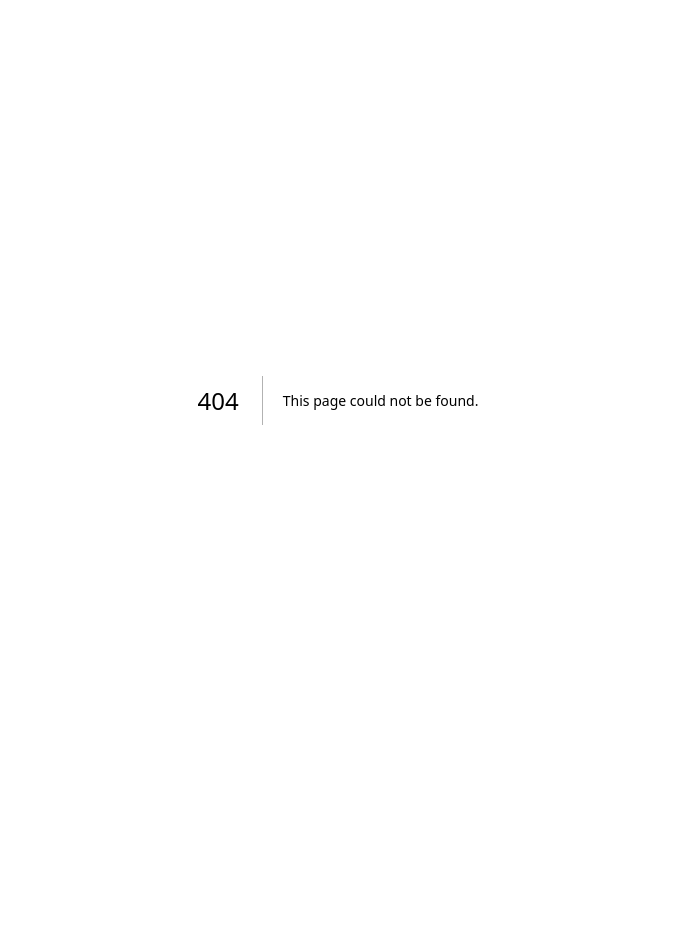
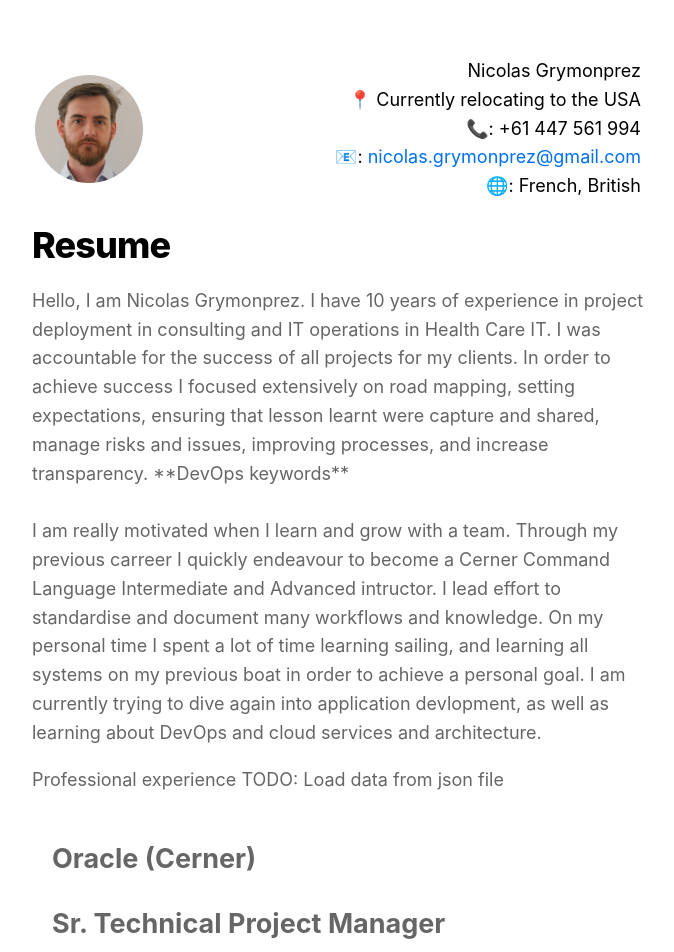
Before and after one commit to Nyc0/nextjs-blog, a Next.js app: page /cv in a window 1280 px wide. Before the commit this address had no page. Shown: the top 952 px of the page, without its empty margins (302-976 px from the left). Before the commit the page ends 800 px from the top, so only its background shows below. Built offline with nearby package versions, Linux system fonts and the light colour scheme.

Commit message:
Add draft resume page and link to my travel blog

```diff
--- a/components/layout.js
+++ b/components/layout.js
@@ -5,9 +5,9 @@ import utilStyles from '../styles/utils.module.css';
 import Link from 'next/link';
 
 const name = 'Nicolas Grymonprez';
-export const siteTitle = 'Next.js Sample Website';
+export const siteTitle = 'Nicolas Grymonprez Next.js website';
 
-export default function Layout({ children, home }) {
+export default function Layout({ children, home, cv }) {
   return (
     <div className={styles.container}>
       <Head>
@@ -25,7 +25,7 @@ export default function Layout({ children, home }) {
         <meta name="og:title" content={siteTitle} />
         <meta name="twitter:card" content="summary_large_image" />
       </Head>
-      <header className={styles.header}>
+      <header className={cv ? styles.headercv : styles.header}>
         {home ? (
           <>
             <Image
@@ -38,6 +38,38 @@ export default function Layout({ children, home }) {
               alt=""
             />
             <h1 className={utilStyles.heading2Xl}>{name}</h1>
+          </>
+        ) : (
+          cv ? (
+            <>
+              <table>
+                <tbody>
+                  <tr>
+                    <td>
+                      <Link href="/">
+                        <Image
+                          priority
+                          src="/images/profile.jpg"
+                          className={utilStyles.borderCircle}
+                          height={108}
+                          width={108}
+                          quality={75}
+                          alt=""
+                        />
+                      </Link>
+                    </td>
+                    <td>
+                      <div className={utilStyles.cvTitle}>
+                        {name}<br/>
+                        📍 Currently relocating to the USA<br/>
+                        📞: +61 447 561 994<br/>
+                        📧: <a href="mailto:nicolas.grymonprez@gmail.com">nicolas.grymonprez@gmail.com</a><br/>
+                        🌐: French, British<br/>
+                      </div>
+                    </td>
+                  </tr>
+                </tbody>
+              </table>
             </>
           ) : (
             <>
@@ -58,7 +90,8 @@ export default function Layout({ children, home }) {
                 </Link>
               </h2>
             </>
-        )}
+          ))
+        }
       </header>
       <main>{children}</main>
       {!home && (
--- a/components/layout.module.css
+++ b/components/layout.module.css
@@ -10,6 +10,11 @@
     align-items: center;
   }
 
+  .headercv {
+    display: flex;
+    flex-direction: column;
+  }
+
   .backToHome {
     margin: 3rem 0 0;
   }
--- /dev/null
+++ b/data/cv/resume.json
@@ -0,0 +1,95 @@
+{
+  "basics": {
+    "name": "Nicolas Grymonprez",
+    "label": "Technical Project Manager",
+    "image": "",
+    "email": "nicolas.grymonprez@gmail.com",
+    "phone": "(+61) 447561994",
+    "url": "https://nicolas.grymonprez.com",
+    "summary": "A summary of Nicolas Grymonprez",
+    "location": {
+      "address": "",
+      "postalCode": "",
+      "city": "",
+      "countryCode": "",
+      "region": ""
+    },
+    "profiles": [{
+      "network": "Twitter",
+      "username": "Nicogrymonprez",
+      "url": "https://twitter.com/nicogrymonprez"
+    },{
+      "network": "LinkedIn",
+      "username": "nicolasgrymonprez",
+      "url": "https://www.linkedin.com/in/nicolasgrymonprez/?locale=en_US"
+    }]
+  },
+  "work": [{
+    "name": "Oracle (Cerner)",
+    "position": "Sr. Technical Project Manager",
+    "url": "http://cerner.com/",
+    "startDate": "2022-05-01",
+    "endDate": "2014-09-16",
+    "summary": "Description…",
+    "highlights": [
+      "..."
+    ]
+  },{
+    "name": "Oracle (Cerner)",
+    "position": "Technical Project Manager",
+    "url": "http://cerner.com/",
+    "startDate": "2020-04-01",
+    "endDate": "2022-05-01",
+    "summary": "Description…",
+    "highlights": [
+      "..."
+    ]
+  }],
+  "education": [{
+    "institution": "Linköping University",
+    "url": "https://liu.se/en",
+    "area": "Software Development",
+    "studyType": "Master",
+    "startDate": "2010-08-01",
+    "endDate": "2011-04-01",
+    "score": "",
+    "courses": [
+      ""
+    ]
+  }],
+  "awards": [{
+    "title": "Award",
+    "date": "2014-11-01",
+    "awarder": "Company",
+    "summary": "There is no spoon."
+  }],
+  "certificates": [{
+    "name": "Certificate",
+    "date": "2021-11-07",
+    "issuer": "Company",
+    "url": "https://certificate.com"
+  }],
+  "skills": [{
+    "name": "Web Development",
+    "level": "Master",
+    "keywords": [
+      "HTML",
+      "CSS",
+      "JavaScript"
+    ]
+  }],
+  "languages": [{
+    "language": "French",
+    "fluency": "Native speaker"
+  }, {
+    "language": "English",
+    "fluency": "Fluent speaker"
+  }],
+  "interests": [{
+    "name": "Wildlife",
+    "keywords": [
+      "Ferrets",
+      "Unicorns"
+    ]
+  }]
+}
--- /dev/null
+++ b/pages/cv.js
@@ -0,0 +1,74 @@
+import Layout from '/components/layout';
+import Head from 'next/head';
+import utilStyles from '../styles/utils.module.css';
+
+// Fetching data from the JSON file
+import fsPromises from 'fs/promises';
+import path from 'path'
+
+export async function getStaticProps() {
+  const filePath = path.join(process.cwd(), '/data/cv/resume.json');
+  const jsonData = await fsPromises.readFile(filePath);
+  const objectData = JSON.parse(jsonData);
+
+  return {
+    props: objectData
+  }
+}
+
+export default function Cv(props) {
+    const jobs = props.work;
+    const skills = props.skills;
+    const educations = props.education;
+    const languages = props.languages;
+    const interests = props.interests;
+
+    return (
+        <Layout cv>
+            <Head>
+                <title>Resume</title>
+            </Head>
+            <article>
+                <h1 className={utilStyles.headingXl}>Resume</h1>
+                <div className={utilStyles.lightText}>
+                    <p>Hello, I am Nicolas Grymonprez. I have 10 years of experience in project deployment in consulting and IT operations in Health Care IT. I was accountable for the success of all projects for my clients. In order to achieve success I focused extensively on road mapping, setting expectations, ensuring that lesson learnt were capture and shared, manage risks and issues, improving processes, and increase transparency.
+                    **DevOps keywords**
+                    <br/><br/>
+                    I am really motivated when I learn and grow with a team. Through my previous carreer I quickly endeavour to become a Cerner Command Language Intermediate and Advanced intructor. I lead effort to standardise and document many workflows and knowledge. On my personal time I spent a lot of time learning sailing, and learning all systems on my previous boat in order to achieve a personal goal. I am currently trying to dive again into application devlopment, as well as learning about DevOps and cloud services and architecture.</p>
+                </div>
+                <div className={utilStyles.lightText}>
+                    Professional experience TODO: Load data from json file
+                    {jobs.map(job =>
+                        <div
+                            key={job.position}
+                            style={{ padding: 20, borderBottom: '1px solid #ccc' }}>
+                            <h2>{job.name}</h2>
+                            <h2>{job.position}</h2>
+                            <p>{job.summary}</p>
+                        </div>)
+                    }
+                </div>
+                <div className={utilStyles.lightText}>
+                    Skills TODO: Load data from json file
+                    {skills.map(skill =>
+                        <div
+                            key={skill.name}
+                            style={{ padding: 20, borderBottom: '1px solid #ccc' }}>
+                            <h2>{skill.name}</h2>
+                        </div>)
+                    }
+                </div>
+                <div className={utilStyles.lightText}>
+                    Education TODO: Load data from json file
+                    {educations.map(education =>
+                        <div
+                            key={education.institution}
+                            style={{ padding: 20, borderBottom: '1px solid #ccc' }}>
+                            <h2>{education.institution}</h2>
+                        </div>)
+                    }
+                </div>
+            </article>
+        </Layout>
+    );
+}
--- a/styles/utils.module.css
+++ b/styles/utils.module.css
@@ -50,3 +50,8 @@
 .lightText {
   color: #666;
 }
+
+.cvTitle {
+  align-items: center;
+  text-align: right;
+}
```
Also changed, not shown: pages/index.js (+11 -1 lines), posts/the-reason.md (+1 -1 lines). Lines whose indentation alone changed are shown as unchanged.
